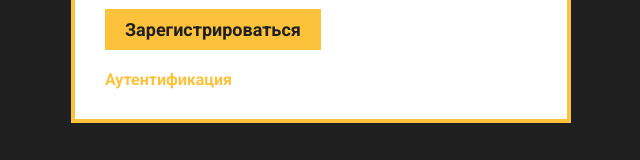
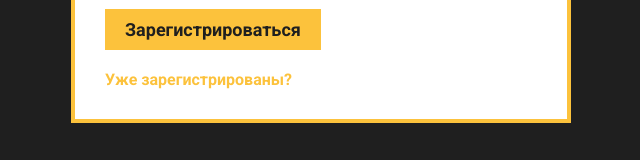
Before and after one commit to zeliboba72/auth-vue, a Vue app: page /register in a window 1280 px wide. Shown: the part 603-763 px from the top of the page, without its empty margins (319-959 px from the left). Built offline with nearby package versions, Linux system fonts and the light colour scheme.

Commit message:
changed text for link to login

```diff
--- a/src/pages/RegisterPage.vue
+++ b/src/pages/RegisterPage.vue
@@ -35,7 +35,7 @@
           :validate="v$.password.confirm"
       />
       <template v-slot:footer>
-        <app-link text="Аутентификация" to="/login"/>
+        <app-link text="Уже зарегистрированы?" to="/login"/>
       </template>
     </app-form>
   </app-wrapper>
```
